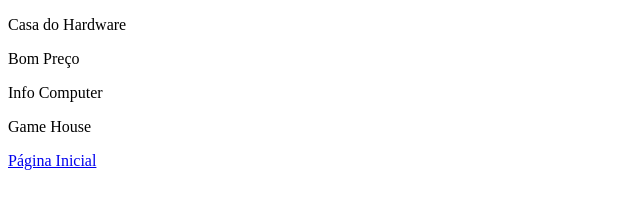
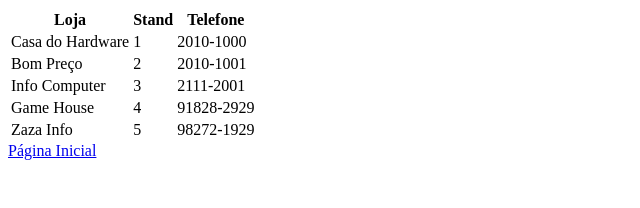
Before and after one commit to EnzoRocha22/infocena, a plain HTML site: page Lojas.html in a window 1280 px wide. Shown: the whole page, without its empty margins (0-640 px from the left). Drawn offline with Linux system fonts and the light colour scheme.

Commit message:
imagens e tabela de lojas

```diff
--- a/Lojas.html
+++ b/Lojas.html
@@ -7,10 +7,43 @@
     <title>Document</title>
 </head>
 <body>
-    <p>Casa do Hardware</p>
-    <p>Bom Preço</p>
-    <p>Info Computer</p>
-    <p>Game House</p>
+    <table>
+        <thead>
+            <tr>
+                <th>Loja</th>
+                <th>Stand</th>
+                <th>Telefone</th>
+            </tr>
+        </thead>
+        <tbody>
+
+            <tr>
+                <td>Casa do Hardware</td>
+                <td>1</td>
+                <td>2010-1000</td>
+            </tr>
+            <tr>
+                <td>Bom Preço</td>
+                <td>2</td>
+                <td>2010-1001</td>
+            </tr>
+            <tr>
+                <td>Info Computer</td>
+                <td>3</td>
+                <td>2111-2001</td>
+            </tr>
+            <tr>
+                <td>Game House</td>
+                <td>4</td>
+                <td>91828-2929</td>
+            </tr>
+            <tr>
+                <td>Zaza Info</td>
+                <td>5</td>
+                <td>98272-1929</td>
+            </tr>
+        </tbody>
+    </table>
 
     <a href="index.html">Página Inicial</a>
 </body>
```
Also changed, not shown: Produtos.html (+13 -1 lines), img/baixados.jpg (added), img/eafc24.jpg (added), img/headset.jpg (added), img/i52.jpg (added), img/i72.jpg (added), img/impressorahp.jpg (added), img/iphone15.jpg (added), img/notebook.jpg (added), img/notebooksamsumg.jpg (added), img/placamae.jpg (added), img/ps5.jpg (added).
